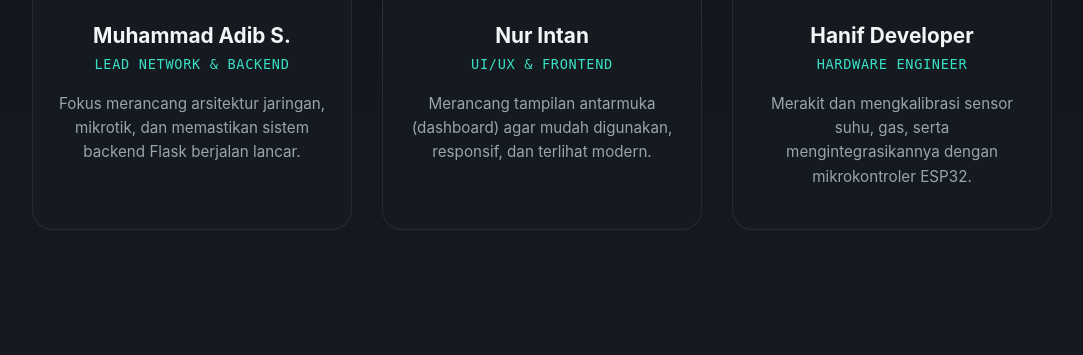
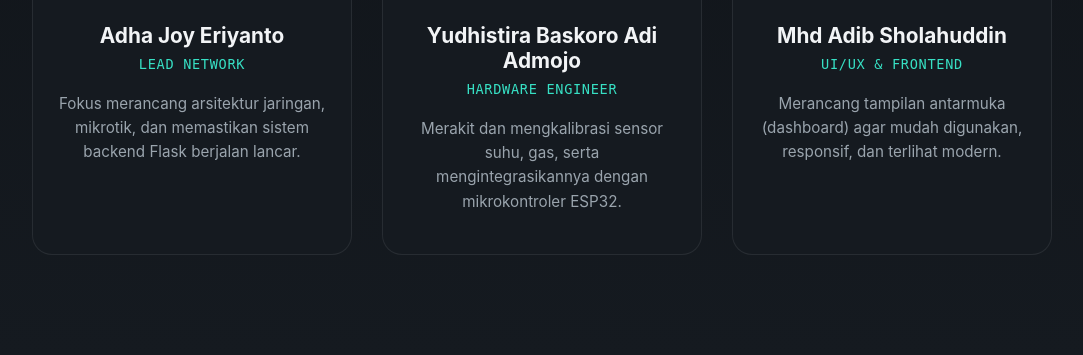
Before and after one commit to YBaskoroAdi-dotcom/poultry-rev-5.0, a Flask app: page /tentang in a window 1280 px wide. Shown: the part 966-1321 px from the top of the page, without its empty margins (134-1217 px from the left). Before the commit the page ends 1196 px from the top, so only its background shows below. Run offline with Flask 3, Linux system fonts and the light colour scheme; some libraries are stand-ins or nearby versions.

Commit message:
perubahan foto, tentang

```diff
--- a/backend/templates/tentang.html
+++ b/backend/templates/tentang.html
@@ -158,22 +158,22 @@
 
       <div class="team-grid">
         <div class="team-card">
-          <img src="https://images.unsplash.com/photo-1535713875002-d1d0cf377fde?auto=format&fit=crop&w=200&q=80" alt="Foto Profil" class="team-img">
-          <h3 class="team-name">Muhammad Adib S.</h3>
-          <p class="team-role">Lead Network & Backend</p>
+          <img src="/static/img/foto3.jpeg" alt="Foto Profil" class="team-img">
+          <h3 class="team-name">Adha Joy Eriyanto</h3>
+          <p class="team-role">Lead Network</p>
           <p class="team-desc">Fokus merancang arsitektur jaringan, mikrotik, dan memastikan sistem backend Flask berjalan lancar.</p>
         </div>
         <div class="team-card">
-          <img src="https://images.unsplash.com/photo-1494790108377-be9c29b29330?auto=format&fit=crop&w=200&q=80" alt="Foto Profil" class="team-img">
-          <h3 class="team-name">Nur Intan</h3>
+          <img src="/static/img/foto2.jpeg" alt="Foto Profil" class="team-img">
+          <h3 class="team-name">Yudhistira Baskoro Adi Admojo</h3>
+          <p class="team-role">Hardware Engineer</p>
+          <p class="team-desc">Merakit dan mengkalibrasi sensor suhu, gas, serta mengintegrasikannya dengan mikrokontroler ESP32.</p>
+        </div>
+        <div class="team-card">
+          <img src="/static/img/foto1.jpeg" alt="Foto Profil" class="team-img">
+          <h3 class="team-name">Mhd Adib Sholahuddin</h3>
           <p class="team-role">UI/UX & Frontend</p>
           <p class="team-desc">Merancang tampilan antarmuka (dashboard) agar mudah digunakan, responsif, dan terlihat modern.</p>
-        </div>
-        <div class="team-card">
-          <img src="https://images.unsplash.com/photo-1599566150163-29194dcaad36?auto=format&fit=crop&w=200&q=80" alt="Foto Profil" class="team-img">
-          <h3 class="team-name">Hanif Developer</h3>
-          <p class="team-role">Hardware Engineer</p>
-          <p class="team-desc">Merakit dan mengkalibrasi sensor suhu, gas, serta mengintegrasikannya dengan mikrokontroler ESP32.</p>
         </div>
       </div>
     </div>
```
Also changed, not shown: backend/static/img/foto1.jpeg (added), backend/static/img/foto2.jpeg (added), backend/static/img/foto3.jpeg (added).
